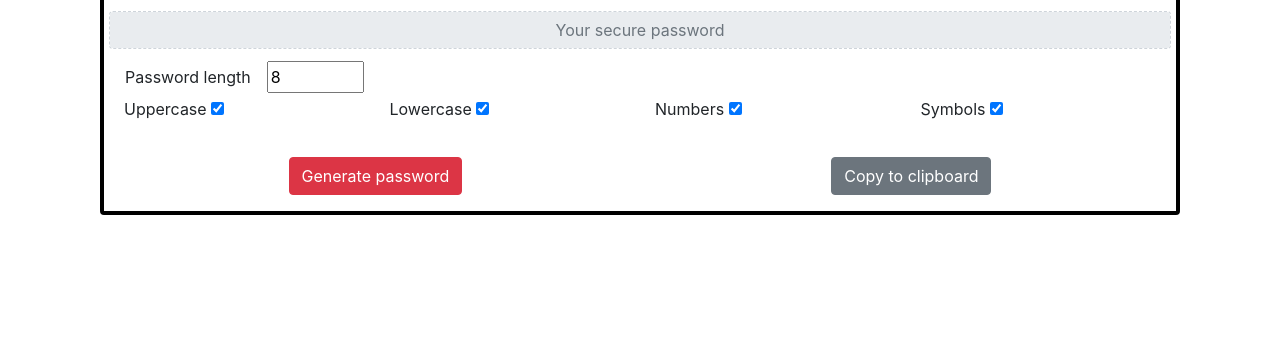
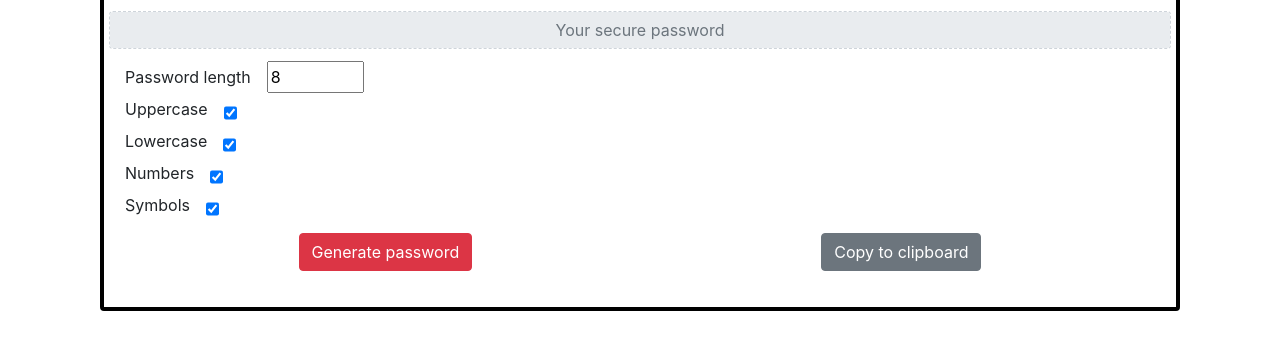
Before and after one commit to kpresta04/password-generator, a plain HTML site: page index.html in a window 1280 px wide. Shown: the part 164-514 px from the top of the page. Drawn offline with nearby package versions, Linux system fonts and the light colour scheme.

Commit message:
switching to bootstrap checkboxes

```diff
--- a/assets/css/style.css
+++ b/assets/css/style.css
@@ -40,3 +40,8 @@ h1 {
   margin-bottom: 1em;
   display: flex;
 }
+
+#uppercase {
+  vertical-align: middle;
+  padding-top: 1em;
+}
--- a/index.html
+++ b/index.html
@@ -53,26 +53,21 @@
               <input type="number" id="length" min="8" max="128" value="8" />
             </div>
             <div class="row">
-              <div class="col">
-                <div class="setting">
-                  <label> Uppercase</label>
-                  <input type="checkbox" id="uppercase" checked />
-                </div>
+                <label class="mx-3"> Uppercase</label>
+                <input class="checkboxes" type="checkbox" id="uppercase" checked />
               </div>
-              <div class="col">
-                <label> Lowercase</label>
-                <input type="checkbox" id="lowercase" checked />
-              </div>
-              <div class="col">
-                <label> Numbers</label>
-                <input type="checkbox" id="numbers" checked />
-              </div>
-              <div class="col">
-                <label> Symbols</label>
-                <input type="checkbox" id="symbols" checked />
-              </div>
+            <div class="row">
+              <label class="mx-3"> Lowercase</label>
+              <input class="checkboxes" type="checkbox" id="lowercase" checked />
             </div>
-          </div>
+            <div class="row">
+              <label class="mx-3"> Numbers</label>
+              <input class="checkboxes" type="checkbox" id="numbers" checked />
+            </div>
+            <div class="row">
+              <label class="mx-3"> Symbols</label>
+              <input class="checkboxes" type="checkbox" id="symbols" checked />
+            </div>
           <div class="row-sm justify-content-center" id="buttonRow">
             <button
               type="button"
@@ -89,6 +84,10 @@
               Copy to clipboard
             </button>
           </div>
+
+          </div>
+        </div>
+
         </div>
       </div>
     </div>
```
